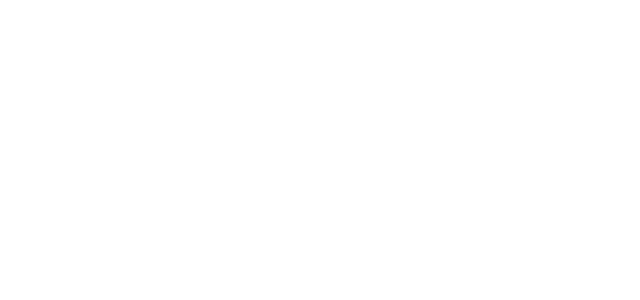
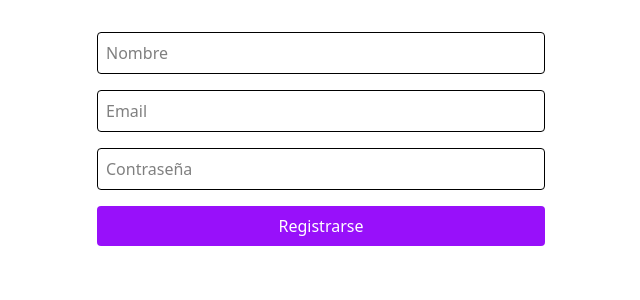
Before and after one commit to Pedro-Antonio28/fronttfg, a React (Vite) app: page /register in a window 1280 px wide. Before the commit this address had no page. Shown: the top 300 px of the page, without its empty margins (319-959 px from the left). Built offline with nearby package versions, Linux system fonts and the light colour scheme; no server answers.

Commit message:
feat: register page and functionality added, need to refactor it

```diff
--- a/src/App.jsx
+++ b/src/App.jsx
@@ -1,10 +1,12 @@
 import { Routes, Route } from 'react-router-dom';
 import HomePage from './modules/home/pages/HomePage';
+import RegisterPage from './modules/auth/pages/RegisterPage';
 
 function App() {
   return (
     <Routes>
       <Route path="/" element={<HomePage />} />
+      <Route path="/register" element={<RegisterPage />} />
     </Routes>
   )
 }
--- /dev/null
+++ b/src/modules/auth/pages/RegisterPage.jsx
@@ -0,0 +1,36 @@
+import React, { useState } from 'react';
+import { register } from '../services/authService';
+
+const RegisterPage = () => {
+  const [form, setForm] = useState({ name: '', email: '', password: '' });
+  const [error, setError] = useState('');
+  const [success, setSuccess] = useState('');
+
+  const handleChange = (e) => {
+    setForm({ ...form, [e.target.name]: e.target.value });
+  };
+
+  const handleSubmit = async (e) => {
+    e.preventDefault();
+    setError('');
+    try {
+      const res = await register(form);
+      setSuccess('Usuario registrado correctamente');
+    } catch (err) {
+      setError('Error al registrar: ' + err.response?.data?.message || 'Desconocido');
+    }
+  };
+
+  return (
+    <form onSubmit={handleSubmit} className="flex flex-col gap-4 max-w-md mx-auto mt-8">
+      <input name="name" placeholder="Nombre" onChange={handleChange} className="border p-2 rounded" />
+      <input name="email" placeholder="Email" onChange={handleChange} className="border p-2 rounded" />
+      <input name="password" placeholder="Contraseña" type="password" onChange={handleChange} className="border p-2 rounded" />
+      <button type="submit" className="bg-purple-600 text-white py-2 rounded">Registrarse</button>
+      {error && <p className="text-red-500">{error}</p>}
+      {success && <p className="text-green-500">{success}</p>}
+    </form>
+  );
+};
+
+export default RegisterPage;
--- /dev/null
+++ b/src/modules/auth/services/authService.js
@@ -0,0 +1,10 @@
+import axios from '@/shared/functions/axiosConfig';
+
+export const register = async ({ name, email, password }) => {
+  const response = await axios.post('/register', {
+    name,
+    email,
+    password,
+  });
+  return response.data;
+};
```
